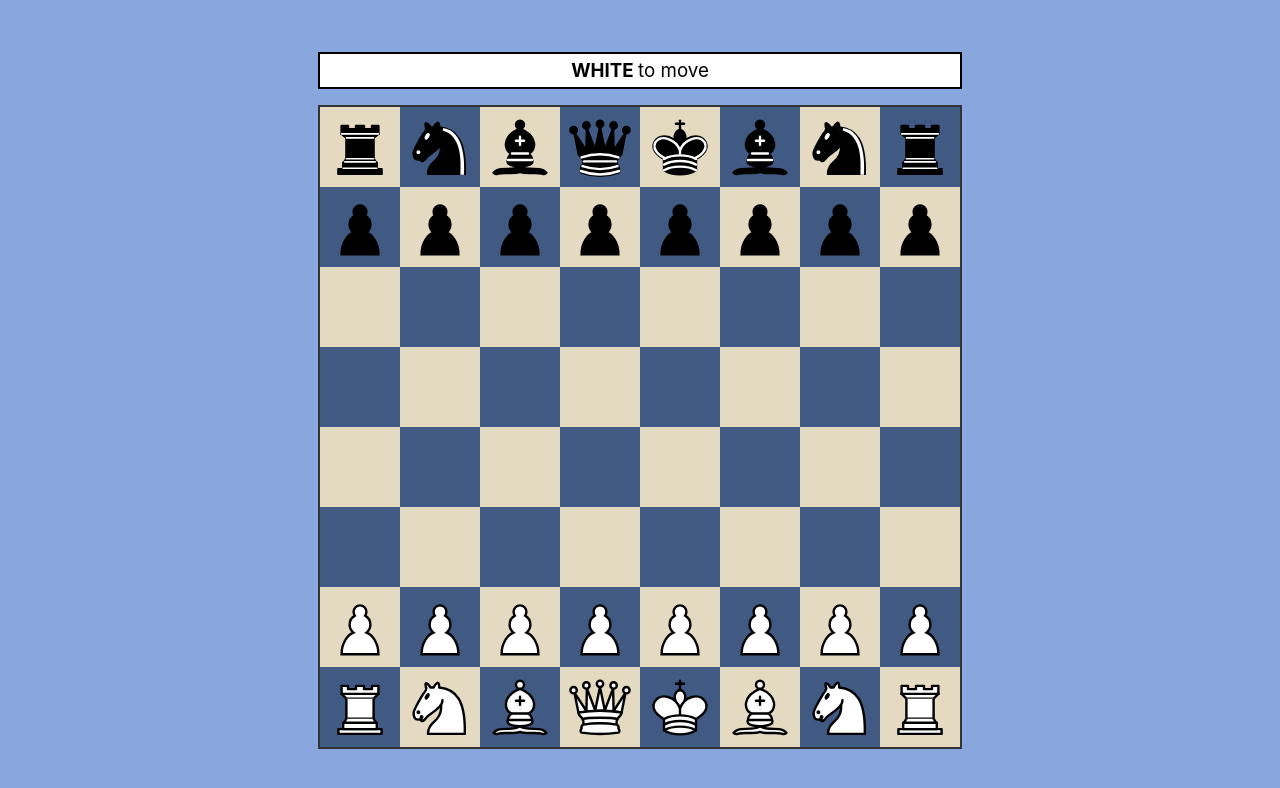
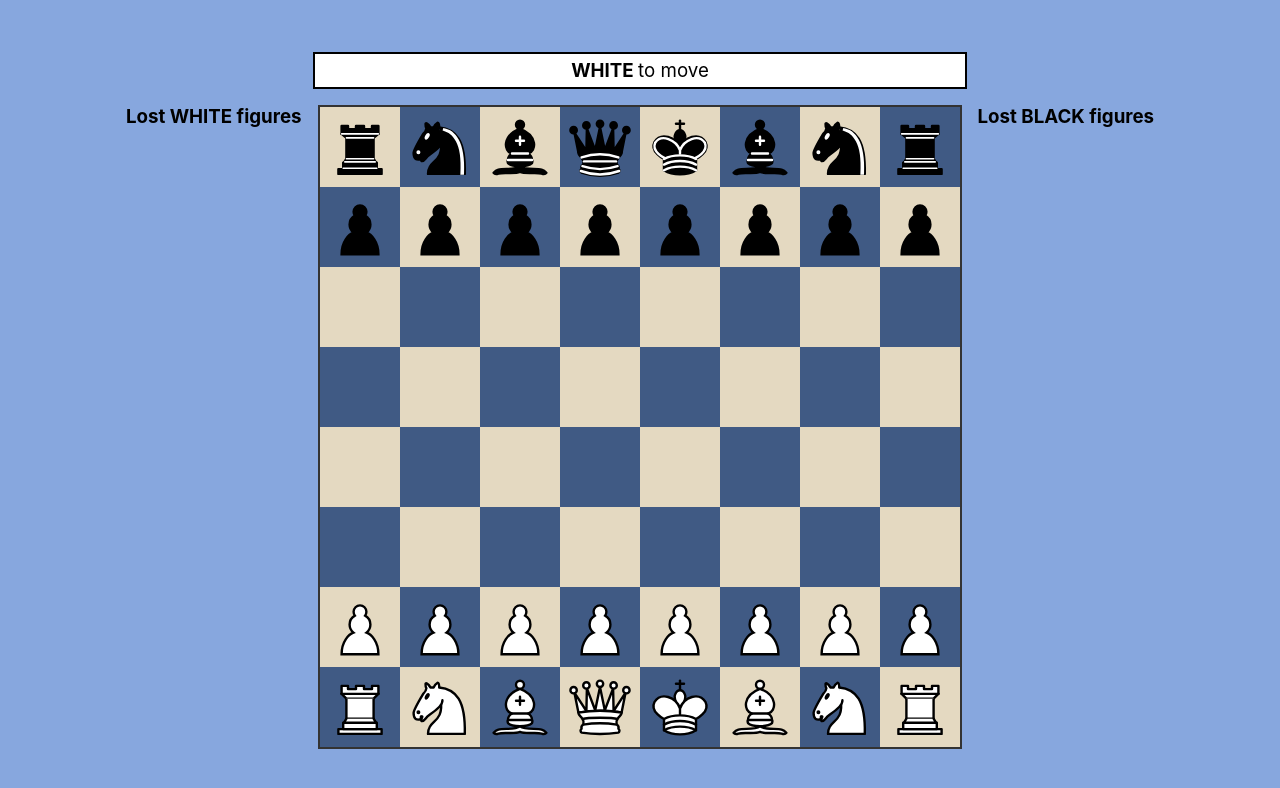
Before and after one commit to valerii-frontend/chess-react, a React (Create React App) app: page / in a window 1280 px wide. Shown: the top 788 px of the page. Built offline with nearby package versions, Linux system fonts and the light colour scheme.

Commit message:
add lost figures component and styles

```diff
--- a/src/App.css
+++ b/src/App.css
@@ -6,16 +6,19 @@ body {
 	background: rgb(135, 167, 222);
 }
 .app {
-	width: 100vw;
-	height: 100vh;
+	min-height: 100vh;
 	display: flex;
 	align-items: center;
 	justify-content: center;
+}
+.field {
+	display: flex;
 }
 
 .board {
 	width: calc(80px * 8);
 	height: calc(80px * 8);
+	flex: 0 0 calc(80px * 8);
 	border: 2px solid #333;
 	display: flex;
 	flex-wrap: wrap;
@@ -46,11 +49,12 @@ body {
 
 .header {
 	padding: 5px;
-	margin-bottom: 1rem;
 	border: 2px solid;
 	text-align: center;
 	text-transform: uppercase;
 	transition: 0.5s;
+	max-width: calc(80px * 8);
+	margin: 0 auto 1rem;
 }
 .header span {
 	font-weight: normal;
@@ -71,6 +75,33 @@ body {
 	transition: 0.5s;
 }
 
+.lost-figures {
+	display: flex;
+	flex-direction: column;
+	margin-bottom: 1rem;
+	text-align: center;
+	padding: 0 1rem;
+}
+.lost-figures h3 {
+	margin-bottom: 0.5rem;
+}
+.lost-figures ul {
+	flex: 1 1 auto;
+	display: flex;
+	flex-direction: column;
+	list-style: none;
+}
+.lost-figures li {
+	flex: 0 0 32px;
+	height: 32px;
+}
+.lost-figures li span {
+	margin-top: 0.25rem;
+	font-style: italic;
+}
+.lost-figures li img {
+	max-width: 32px;
+}
 .selected {
 	box-shadow: inset 0 0 0 2px #333, inset 0 0 0 7px #67ee67, inset 0 0 0 9px #333;
 }
--- a/src/components/BoardComponent.tsx
+++ b/src/components/BoardComponent.tsx
@@ -3,6 +3,7 @@ import Board from "../models/Board";
 import CellComponent from "./CellComponent";
 import Cell from "../models/Cell";
 import { Player } from "../models/Player";
+import LostFigures from "./LostFigures";
 
 interface BoardProps {
 	board: Board;
@@ -45,6 +46,8 @@ const BoardComponent: FC<BoardProps> = ({ board, setBoard, currentPlayer, swapPl
 			<h3 className={`${currentPlayer?.color === "black" ? "header-black" : "header-white"} header`}>
 				{currentPlayer?.color === "black" ? "Black" : "White"} <span>to move</span>
 			</h3>
+			<div className='field'>
+				<LostFigures title='Lost WHITE figures' figures={board.lostWhiteFigures}></LostFigures>
 				<div className='board'>
 					{board.cells.map((row, index) => (
 						<Fragment key={index}>
@@ -58,6 +61,8 @@ const BoardComponent: FC<BoardProps> = ({ board, setBoard, currentPlayer, swapPl
 						</Fragment>
 					))}
 				</div>
+				<LostFigures title=' Lost BLACK figures' figures={board.lostBlackFigures}></LostFigures>
+			</div>
 		</div>
 	);
 };
--- /dev/null
+++ b/src/components/LostFigures.tsx
@@ -0,0 +1,24 @@
+import React, { FC } from "react";
+import { Figure } from "../models/figures/Figure";
+
+interface LostFiguresProps {
+	title: string;
+	figures: Figure[];
+}
+
+const LostFigures: FC<LostFiguresProps> = ({ title, figures }) => {
+	return (
+		<div className='lost-figures'>
+			<h3>{title}</h3>
+			<ul>
+				{figures.map((figure, index) => (
+					<li key={index + figure.name + figure.color}>
+						{figure.logo && <img src={figure.logo} alt={figure.name}></img>}
+					</li>
+				))}
+			</ul>
+		</div>
+	);
+};
+
+export default LostFigures;
--- a/src/models/Board.ts
+++ b/src/models/Board.ts
@@ -1,3 +1,4 @@
+import { Figure } from "./figures/Figure";
 import { Rook } from "./figures/Rook";
 import { Knight } from "./figures/Knight";
 import { Bishop } from "./figures/Bishop";
@@ -9,6 +10,8 @@ import { Pawn } from "./figures/Pawn";
 
 export default class Board {
 	cells: Cell[][] = [];
+	lostBlackFigures: Figure[] = [];
+	lostWhiteFigures: Figure[] = [];
 
 	public initCells() {
 		for (let i = 0; i < 8; i++) {
@@ -37,6 +40,8 @@ export default class Board {
 	public getCopyBoard(): Board {
 		const newBoard = new Board();
 		newBoard.cells = this.cells;
+		newBoard.lostBlackFigures = this.lostBlackFigures;
+		newBoard.lostWhiteFigures = this.lostWhiteFigures;
 		return newBoard;
 	}
 
--- a/src/models/Cell.ts
+++ b/src/models/Cell.ts
@@ -25,9 +25,16 @@ export default class Cell {
 		this.figure.cell = this;
 	}
 
+	addLostFigure(figure: Figure) {
+		figure.color === Colors.BLACK ? this.board.lostBlackFigures.push(figure) : this.board.lostWhiteFigures.push(figure);
+	}
+
 	moveFigure(target: Cell) {
 		if (this.figure && this.figure.canMove(target)) {
 			this.figure.moveFigure(target);
+			if (target.figure) {
+				this.addLostFigure(target.figure);
+			}
 			target.setFigure(this.figure);
 			this.figure = null;
 		}
```
Lines whose indentation alone changed are shown as unchanged.
